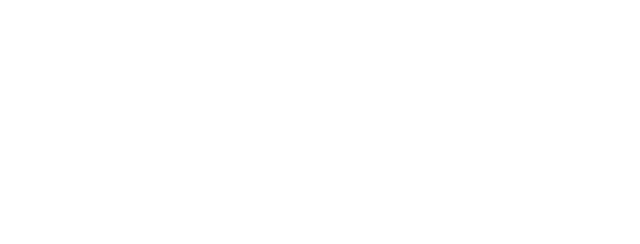
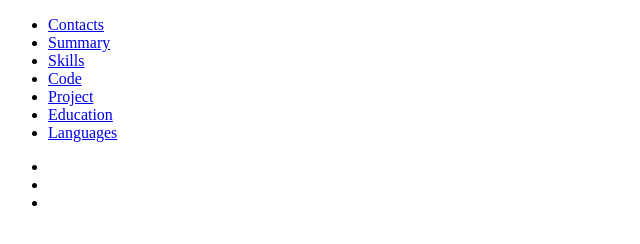
Before and after one commit to Dyouter/rsschool-cv, a plain HTML site: page index.html in a window 1280 px wide. Shown: the whole page, without its empty margins (0-640 px from the left). Drawn offline with Linux system fonts and the light colour scheme.

Commit message:
feat: add basic page layout

```diff
--- a/index.html
+++ b/index.html
@@ -9,6 +9,37 @@
     <link rel="icon" href="assets/favicon.ico">
 </head>
 <body>
-
+    <header>
+        <nav class="nav">
+            <ul class="nav-list">
+              <li class="nav-item"><a href="#contacts" class="nav-link">Contacts</a></li>
+              <li class="nav-item"><a href="#summary" class="nav-link">Summary</a></li>
+              <li class="nav-item"><a href="#skills" class="nav-link">Skills</a></li>
+              <li class="nav-item"><a href="#code" class="nav-link">Code</a></li>
+              <li class="nav-item"><a href="#project" class="nav-link">Project</a></li>
+              <li class="nav-item"><a href="#education" class="nav-link">Education</a></li>
+              <li class="nav-item"><a href="#languages" class="nav-link">Languages</a></li>
+            </ul>
+          </nav>
+    </header>
+    <main>
+        <section class="section" id="profile"></section>
+        <section class="section" id="contacts"></section>
+        <section class="section" id="summary"></section>
+        <section class="section" id="skills"></section>
+        <section class="section" id="code"></section>
+        <section class="section" id="project"></section>
+        <section class="section" id="education"></section>
+        <section class="section" id="languages"></section>
+    </main>
+    <footer>
+        <nav class="nav">
+            <ul class="nav-list">
+                <li class="nav-item"><a href="" class="nav-link"></a></li>
+                <li class="nav-item"><a href="" class="nav-link"></a></li>
+                <li class="nav-item"><a href="" class="nav-link"></a></li>
+            </ul>
+        </nav>
+    </footer>
 </body>
 </html>
```
